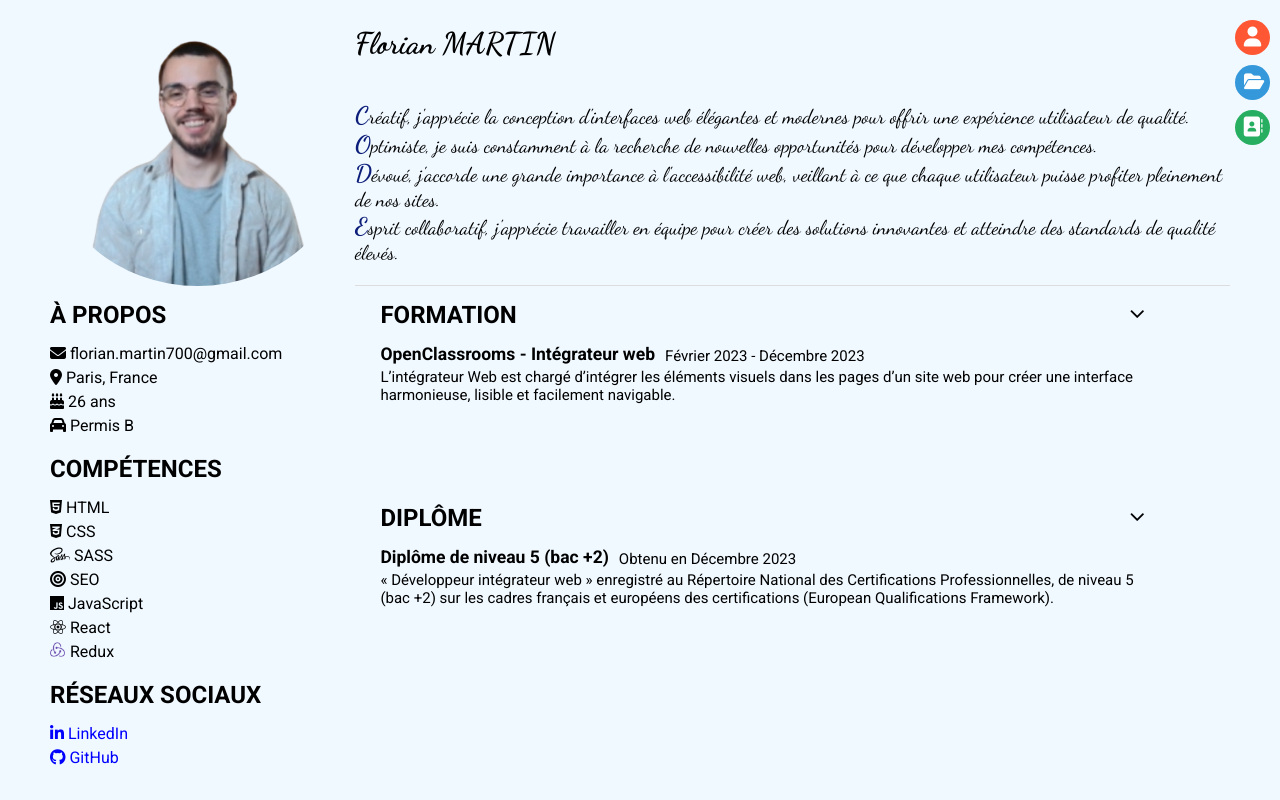
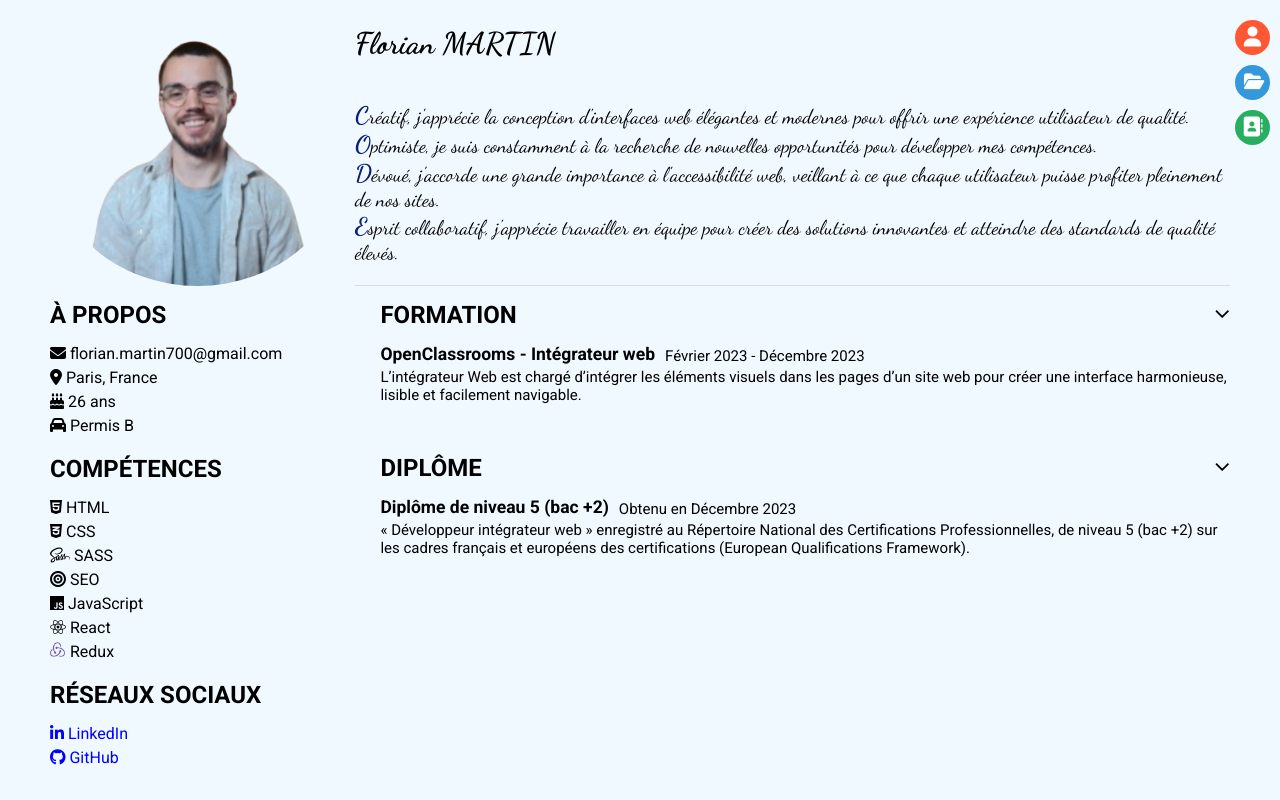
Before and after one commit to FlorianMartinCode/PortfolioV3, a React (Create React App) app in the folder frontend/: page / in a window 1280 px wide. Shown: the top 800 px of the page. Built offline with nearby package versions, Linux system fonts and the light colour scheme.

Commit message:
petite modif et syntaxe

```diff
--- a/frontend/src/components/main/collapse/collapse.jsx
+++ b/frontend/src/components/main/collapse/collapse.jsx
@@ -8,7 +8,7 @@ function Collapse(props) {
     };
 
     return (
-        <div className='right-content'>
+        <div className='collaspe-content'>
             <h2 className='first-title' onClick={toggleCollapse}>
                 {props.title}
                 {isCollapsed ? (
@@ -18,8 +18,7 @@ function Collapse(props) {
                 )}
             </h2>
             {isCollapsed && (
-                <div className='info-content'>
-                    <div className='title'>
+                <>
                     {props.title === "Formation" ? (
                         <div className='info-content'>
                             <div className='title'>
@@ -41,8 +40,7 @@ function Collapse(props) {
                             </p>
                         </div>
                     ) : null}
-                    </div>
-                </div>
+                </>
             )}
         </div>
     );
--- a/frontend/src/components/main/collapse/collapse.scss
+++ b/frontend/src/components/main/collapse/collapse.scss
@@ -3,6 +3,10 @@
     justify-content: space-between;
     margin: 15px 0;
     cursor: pointer;
+
+    &:hover {
+        color: #0d1e7a;
+    }
 }
 
 .info-content {
--- a/frontend/src/components/main/slider/slider.jsx
+++ b/frontend/src/components/main/slider/slider.jsx
@@ -4,7 +4,7 @@ import data from '../../../data/data.json';
 import { FontAwesomeIcon } from '@fortawesome/react-fontawesome';
 import { faChevronLeft, faChevronRight } from '@fortawesome/free-solid-svg-icons';
 
-function Slider(id) {
+function Slider() {
     const [currentIndex, setCurrentIndex] = useState(0);
     const Data = data.slice().reverse();
     const Projet = Data[currentIndex];
@@ -23,7 +23,6 @@ function Slider(id) {
 
     useEffect(() => {
         const intervalId = setInterval(nextSlide, 10000);
-
         return () => clearInterval(intervalId);
     });
 
--- a/frontend/src/main.css
+++ b/frontend/src/main.css
@@ -49,6 +49,7 @@
 }
 .main-content-info .left-content a {
   color: blue;
+  width: 80px;
 }
 .main-content-info .left-content .icon-redux {
   width: 15px;
@@ -257,6 +258,9 @@
   justify-content: space-between;
   margin: 15px 0;
   cursor: pointer;
+}
+.first-title:hover {
+  color: #0d1e7a;
 }
 
 .info-content {
--- a/frontend/src/pages/home/home.scss
+++ b/frontend/src/pages/home/home.scss
@@ -52,6 +52,7 @@
         }
         a {
             color: blue;
+            width: 80px;
         }
         .icon-redux {
             width: 15px;
--- a/frontend/src/router.jsx
+++ b/frontend/src/router.jsx
@@ -6,7 +6,7 @@ import Home from './pages/home/home'
 
 import './main.css'
 
-function HeaderFooter() {
+function OutletFooter() {
   return (
     <>
         <Outlet />
@@ -19,7 +19,7 @@ function Router() {
     return (
         <BrowserRouter>
             <Routes>
-                <Route path="/" element={<HeaderFooter />}>
+                <Route path="/" element={<OutletFooter />}>
                     <Route index element={<Home />} />
                 </Route>
             </Routes>
```
Also changed, not shown: 1 other file (tests, documents, lock files or other folders). Lines whose indentation alone changed are shown as unchanged.
